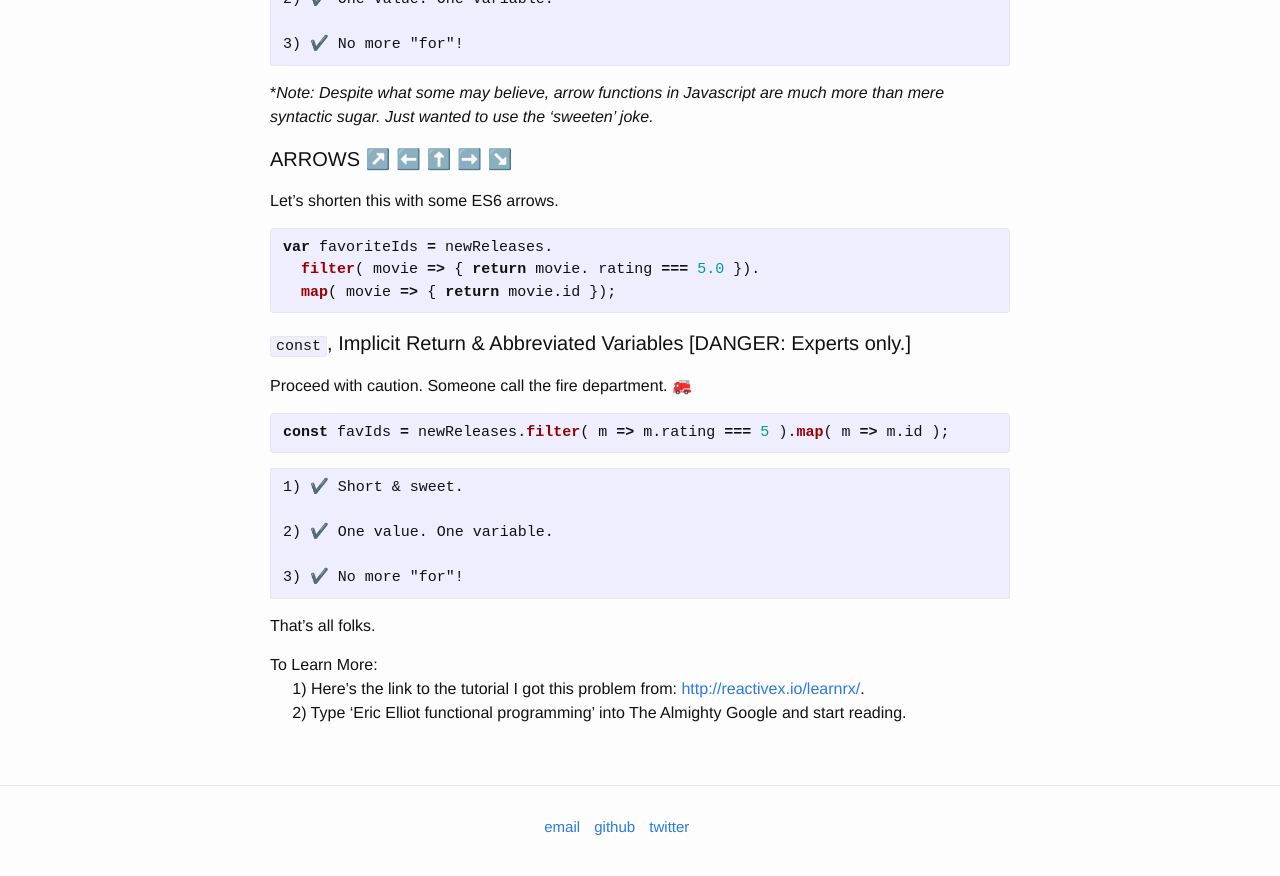
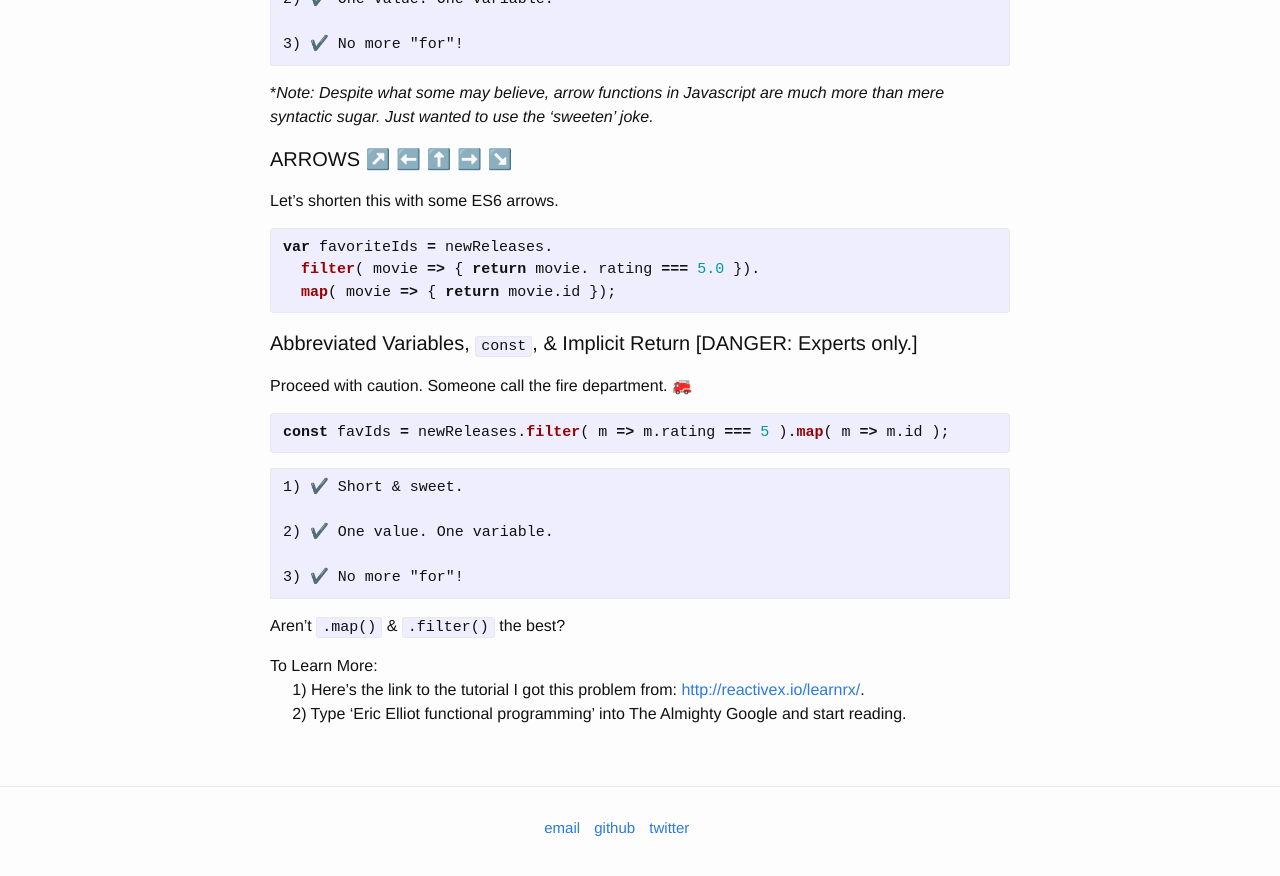
Before and after one commit to vincecampanale/blog, a Jekyll site: the page built from _posts/2017-04-08-map-and-filter.markdown, in a window 1280 px wide and 900 px high, scrolled down 4417 px. Shown: the top 876 px of the window. Built offline with Jekyll 4.4.1, drawn with Linux system fonts in a browser that asks for light colours.

Commit message:
made a couple small changes to map and filter

```diff
--- a/_posts/2017-04-08-map-and-filter.markdown
+++ b/_posts/2017-04-08-map-and-filter.markdown
@@ -185,7 +185,7 @@ var favoriteIds = newReleases.
   map( movie => { return movie.id });
 {% endhighlight %}
 
-#### `const`, Implicit Return & Abbreviated Variables [DANGER: Experts only.]
+#### Abbreviated Variables, `const`, & Implicit Return [DANGER: Experts only.]
 Proceed with caution. Someone call the fire department. 🚒
 
 {% highlight javascript %}
@@ -198,7 +198,7 @@ const favIds = newReleases.filter( m => m.rating === 5 ).map( m => m.id );
 
     3) ✔️ No more "for"!
 
-That's all folks.
+Aren't `.map()` & `.filter()` the best?
 
 To Learn More:
 &nbsp;&nbsp;&nbsp;&nbsp; 1) Here's the link to the tutorial I got this problem from: [http://reactivex.io/learnrx/](http://reactivex.io/learnrx/).
```
